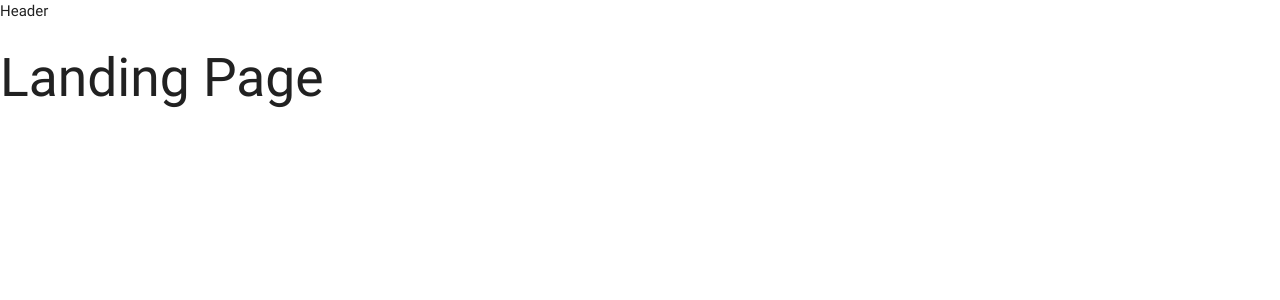
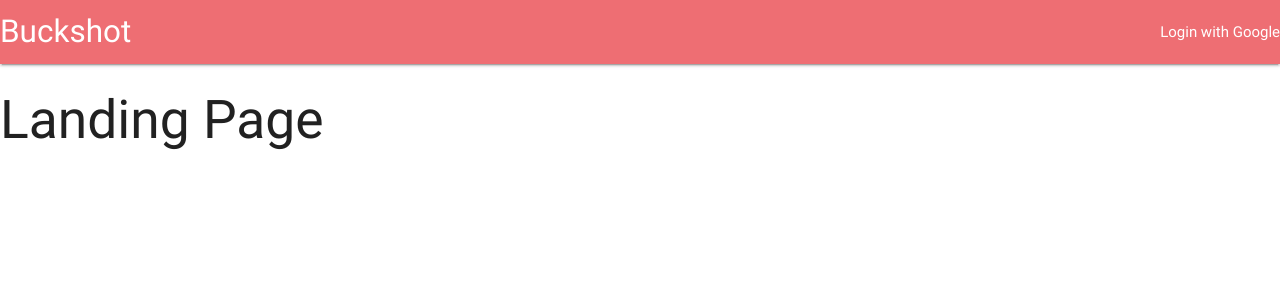
Before and after one commit to 6nguyen/Buckshot, a React (Create React App) app in the folder client/: page / in a window 1280 px wide. Shown: the top 300 px of the page. Built offline with nearby package versions, Linux system fonts and the light colour scheme.

Commit message:
Add Header component styles from MaterializeCss

```diff
--- a/client/src/components/Header.js
+++ b/client/src/components/Header.js
@@ -4,9 +4,16 @@ class Header extends Component {
 
   render() {
     return (
-      <div>
-        Header
-      </div>
+      <nav>
+        <div className="nav-wrapper">
+          <a href="#" className="brand-logo">
+            Buckshot
+          </a>
+          <ul id="nav-mobile" className="right">
+            <li>Login with Google</li>
+          </ul>
+        </div>
+      </nav>
     );
   }
 }
```
